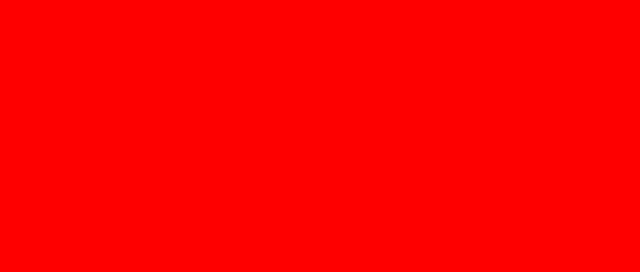
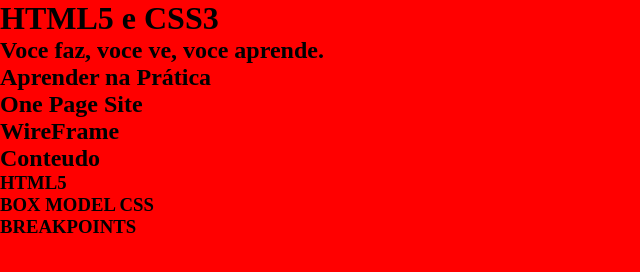
Before and after one commit to KeilBambo/Lading_Page, a plain HTML site: page index.html in a window 1280 px wide. Shown: the whole page, without its empty margins (0-640 px from the left). Drawn offline with Linux system fonts and the light colour scheme.

Commit message:
alterações

```diff
--- a/index.html
+++ b/index.html
@@ -11,6 +11,47 @@
 </head>
 <body>
 
+<!-- Cabeçalho -->
+<header>
 
+</header>
+
+<!-- Destaque -->
+<main>
+<h1>HTML5 e CSS3</h1>
+<h2>Voce faz, voce ve, voce aprende.</h2>
+</main>
+
+
+<!-- Sobre -->
+<section>
+   <h2>Aprender na Prática</h2>
+</section>
+
+<!-- One Page -->
+<section>
+<h2>One Page Site</h2>
+</section>
+
+<!-- WireFrame -->
+<section>
+<h2>WireFrame</h2>
+</section>
+
+<!-- Conteudo -->
+<section>
+<h2>Conteudo</h2>
+
+<h3>HTML5</h3>
+
+<H3>BOX MODEL CSS</H3>
+
+<h3>BREAKPOINTS</h3>
+</section>
+
+<!-- Rodapé -->
+<footer>
+
+</footer>
 </body>
 </html>
--- a/style.css
+++ b/style.css
@@ -2,7 +2,12 @@
   Folha de estilo do site one page HTML5 e CSS3
   @author keil Bambo
 */
-
+/*CSS Reset */
+*{
+  margin: 0;
+  border: 0;
+  padding: 0;
+}
 /* Smartphone Portrait  --------*/
 /* Smartphone Landscape -------*/
 @media (min-width:576px){
```
